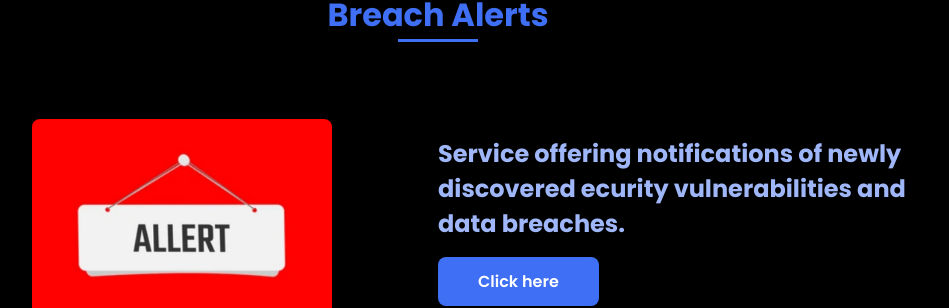
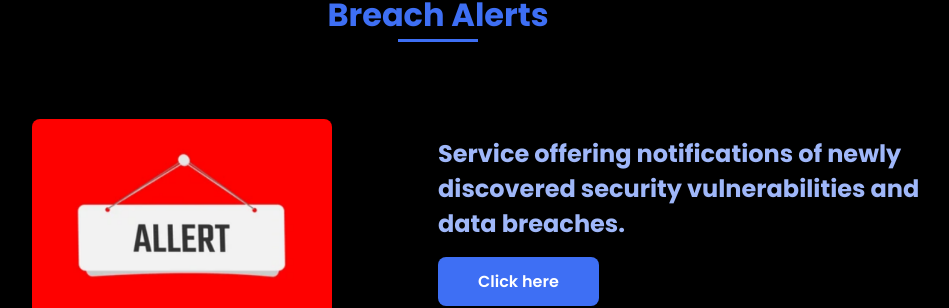
Before and after one commit to nupsyy/freehost.github.io, a plain HTML site: page index.html in a window 1280 px wide. Shown: the part 2288-2596 px from the top of the page, without its empty margins (202-1151 px from the left). Drawn offline with nearby package versions, Linux system fonts and the light colour scheme.

Commit message:
Update index.html

```diff
--- a/index.html
+++ b/index.html
@@ -104,7 +104,7 @@
                     </div>
 
                     <div>
-                        <h2 class="about__text">Service offering notifications of newly discovered ecurity vulnerabilities and data breaches. </h2>
+                        <h2 class="about__text">Service offering notifications of newly discovered security vulnerabilities and data breaches. </h2>
                         <a href="alert.html" class="button">Click here</a>
                     </div>
                 </div>
```
